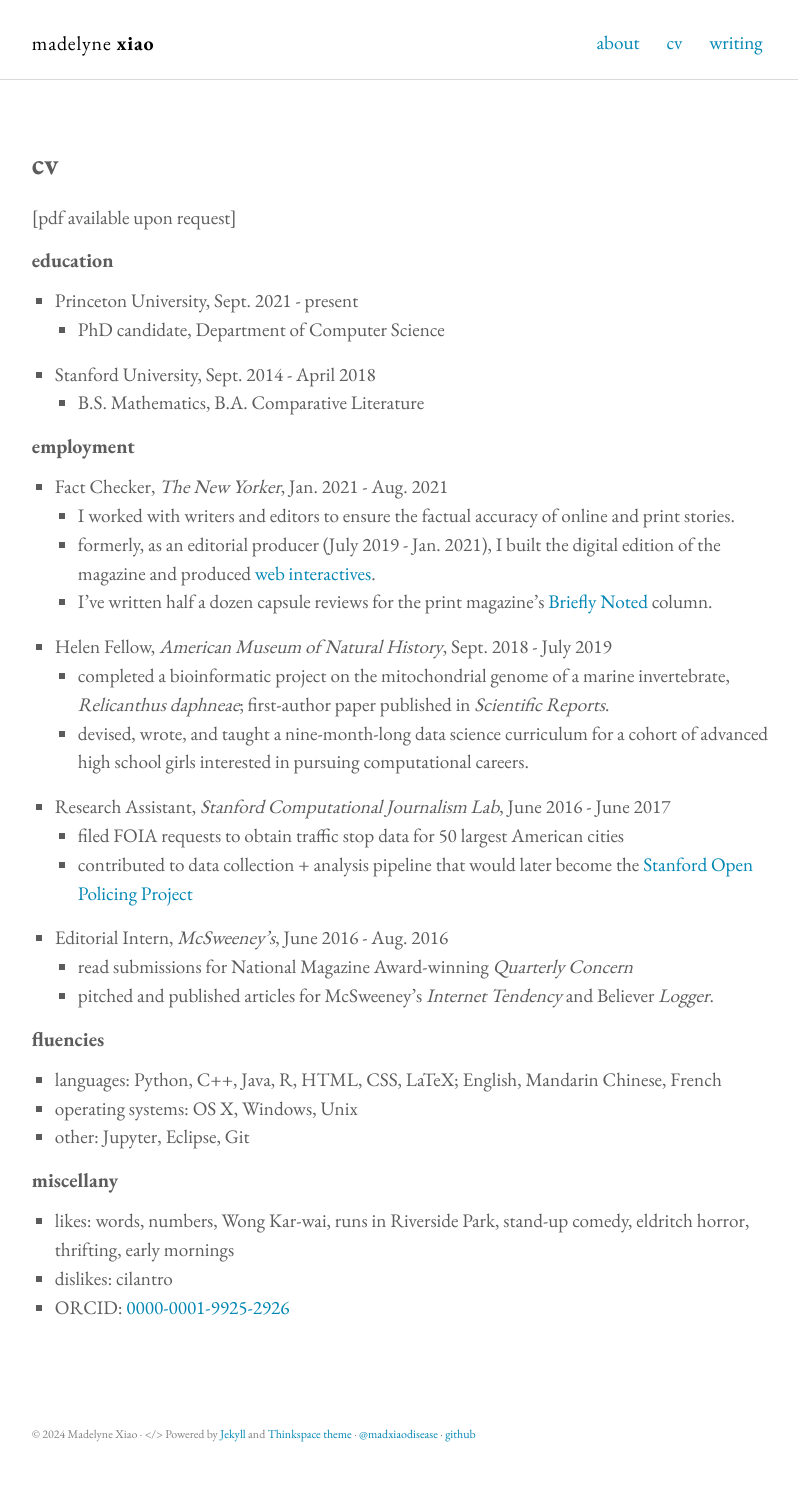
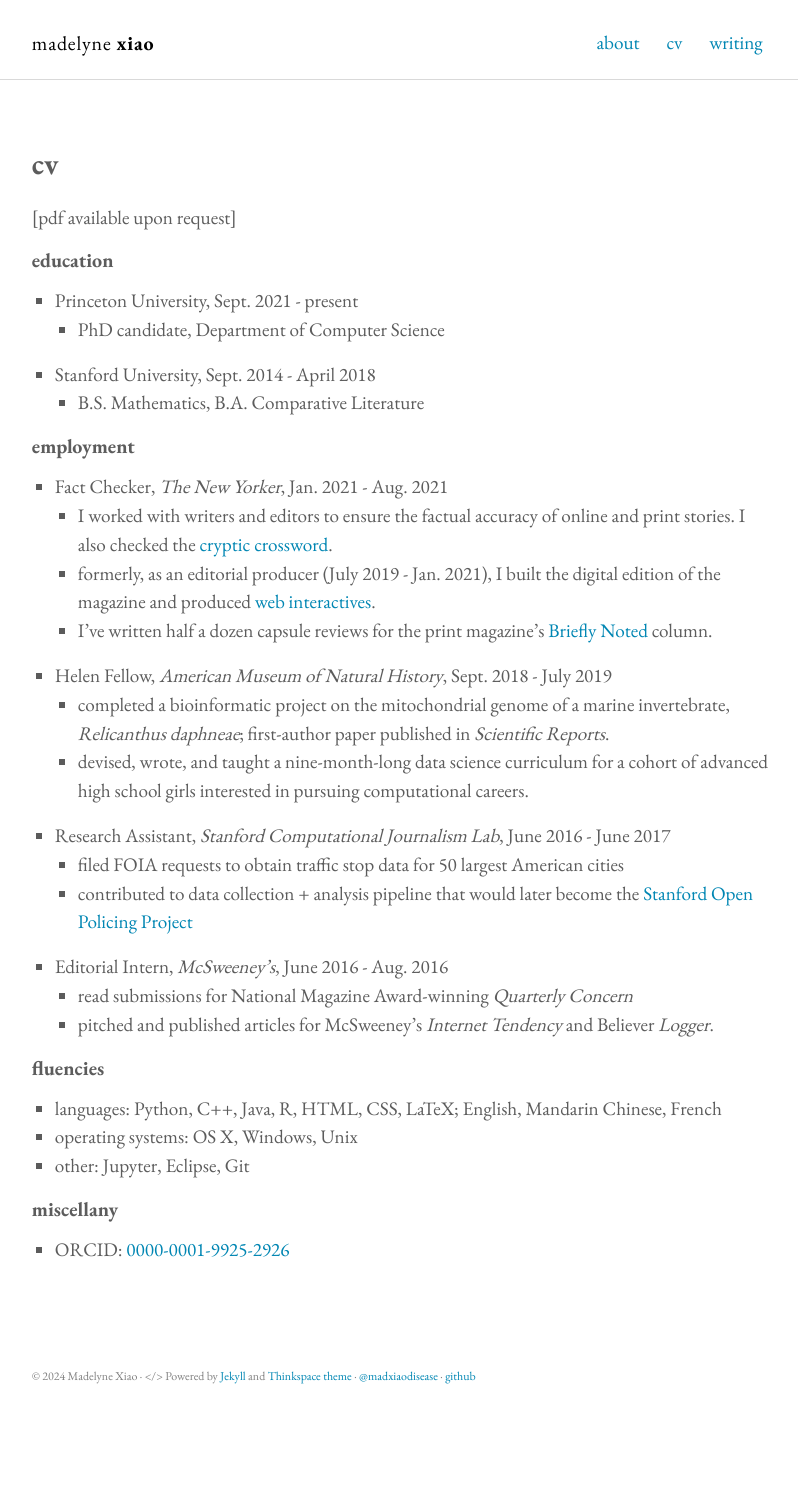
Before and after one commit to madelyne/madelyne.github.io, a Jekyll site: the page built from cv.md, in a window 1280 px wide. Shown: the whole page, without its empty margins (237-1035 px from the left). Built offline with Jekyll 4.4.1, drawn with Linux system fonts in a browser that asks for light colours; after the commit the page ends 1443 px from its top, so only the background shows below that.

```diff
--- a/cv.md
+++ b/cv.md
@@ -15,7 +15,7 @@ permalink: /cv/
 
 #### employment
 * Fact Checker, _The New Yorker_,  Jan. 2021 - Aug. 2021
-	- I worked with writers and editors to ensure the factual accuracy of online and print stories.
+	- I worked with writers and editors to ensure the factual accuracy of online and print stories. I also checked the [cryptic crossword](https://www.newyorker.com/tag/cryptic-crossword).
 	- formerly, as an editorial producer (July 2019 - Jan. 2021), I built the digital edition of the magazine and produced [web interactives](https://www.newyorker.com/magazine/2020/05/18/thirty-six-thousand-feet-under-the-sea).
 	- I've written half a dozen capsule reviews for the print magazine's [Briefly Noted](https://www.newyorker.com/magazine/2020/11/16/the-silence-a-lovers-discourse-a-world-beneath-the-sands-and-grieving) column.
 
@@ -41,6 +41,6 @@ permalink: /cv/
 
 
 #### miscellany
-* likes: words, numbers, Wong Kar-wai, runs in Riverside Park, stand-up comedy, eldritch horror, thrifting, early mornings
-* dislikes: cilantro
+<!--* likes: words, numbers, Wong Kar-wai, runs in Riverside Park, stand-up comedy, eldritch horror, thrifting, early mornings-->
+<!--* dislikes: cilantro-->
 * ORCID: [0000-0001-9925-2926](https://orcid.org/0000-0001-9925-2926)
```
Also changed, not shown: about.md (+1 -1 lines).
